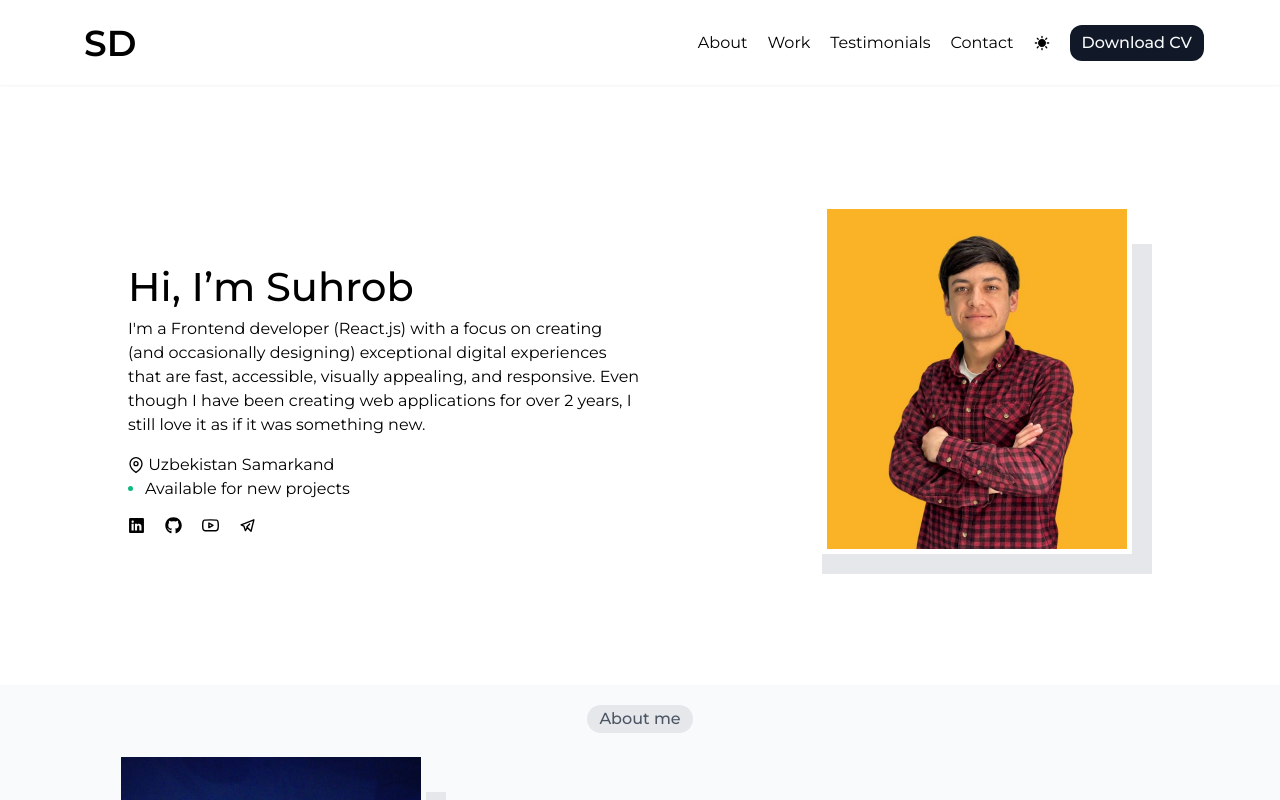
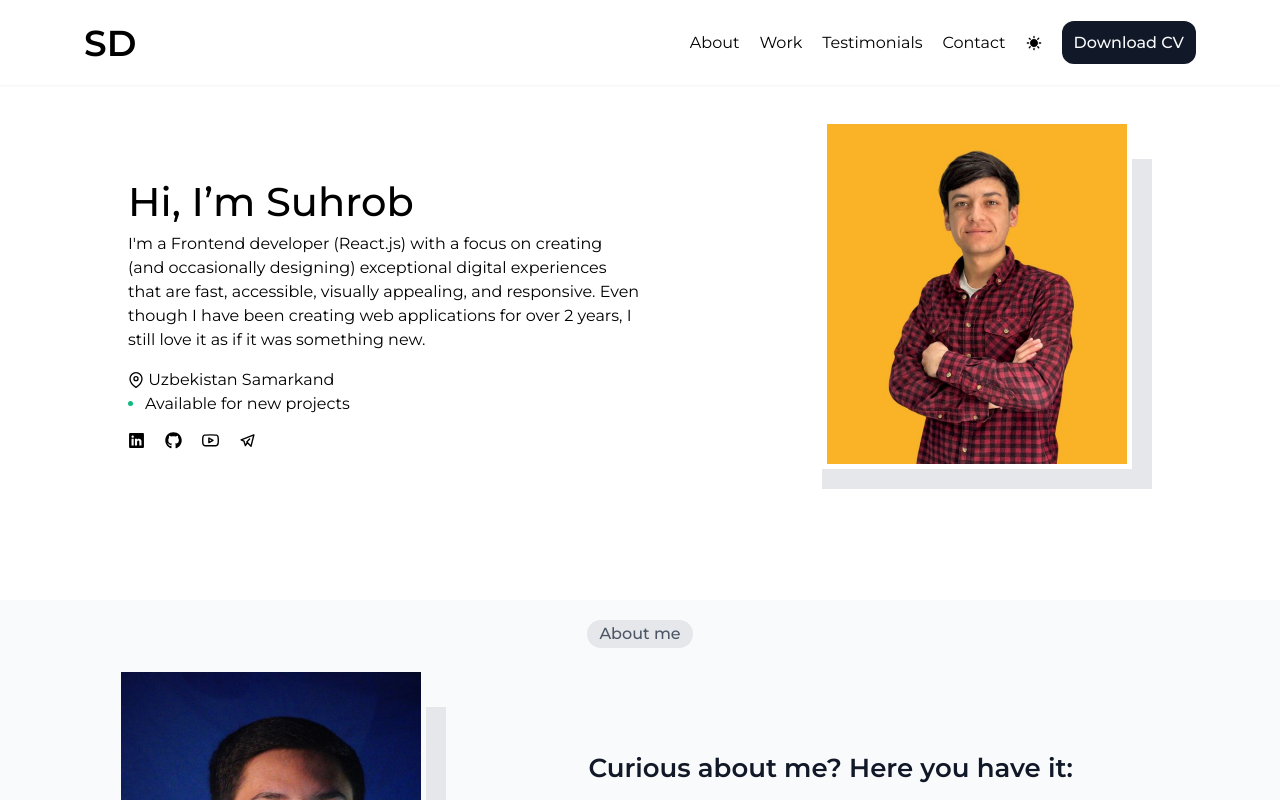
Before and after one commit to Sariqdasturchi/portfolio, a React (Vite) app: page / in a window 1280 px wide. Shown: the top 800 px of the page. Built offline with nearby package versions, Linux system fonts and the light colour scheme.

Commit message:
download btn

```diff
--- a/src/components/header.jsx
+++ b/src/components/header.jsx
@@ -4,6 +4,8 @@ import { GiMoonBats } from 'react-icons/gi'
 import { MdSunny } from 'react-icons/md'
 import { MdOutlineClose } from 'react-icons/md'
 import { navMenu } from '../utils/constants'
+
+import resume from '../assets/Resume.pdf'
 
 export default function Header () {
   const [darkMode, setDarkMode] = useState(true)
@@ -19,7 +21,7 @@ export default function Header () {
 
   return (
     <>
-      <header className='w-full h-[65px] sm:h-[70px] md:h-[75px] lg:h-[80px] xl:h-[85px] 2xl:h-[90px] flex items-center justify-center  shadow-sm'>
+      <header className='w-full h-[65px] sm:h-[70px] md:h-[75px] lg:h-[80px] xl:h-[85px] 2xl:h-[90px] flex items-center justify-center  shadow-sm fixed  backdrop-blur-sm z-50'>
         <nav className='w-full sm:w-full md:w-[90%] lg:w-[90%] xl:w-[90%] 2xl:w-[90%] h-full flex justify-between sm:justify-between md:justify-between lg:justify-between xl:justify-between 2xl:justify-between items-center pr-5 pl-5'>
           <div>
             <a href='/'>
@@ -64,9 +66,13 @@ export default function Header () {
                   )}
                 </div>
                 <div>
-                  <button className='w-[100%] h-[36px] pl-2 pr-2 bg-gray-light-900 text-gray-light-50 font-medium rounded-[12px] ml-2'>
+                  <a
+                    href={resume}
+                    download={resume}
+                    className='w-[100%] h-[36px] p-3 bg-gray-light-900 text-gray-light-50 font-medium rounded-[12px] ml-2 cursor-pointer'
+                  >
                     Download CV
-                  </button>
+                  </a>
                 </div>
               </div>
             </div>
@@ -133,9 +139,11 @@ export default function Header () {
                       </div>
                     </div>
                     <div className='w-full h-[auto] mt-5'>
-                      <button className='w-[90%] h-[36px] bg-gray-light-900 text-gray-light-50 font-medium rounded-[12px]'>
-                        Download CV
-                      </button>
+                      <a href={resume} download={resume}>
+                        <button className='w-[90%] h-[36px] bg-gray-light-900 text-gray-light-50 font-medium rounded-[12px]'>
+                          Download CV
+                        </button>
+                      </a>
                     </div>
                   </div>
                 </div>
```
Also changed, not shown: 1 other file (tests, documents, lock files or other folders).
